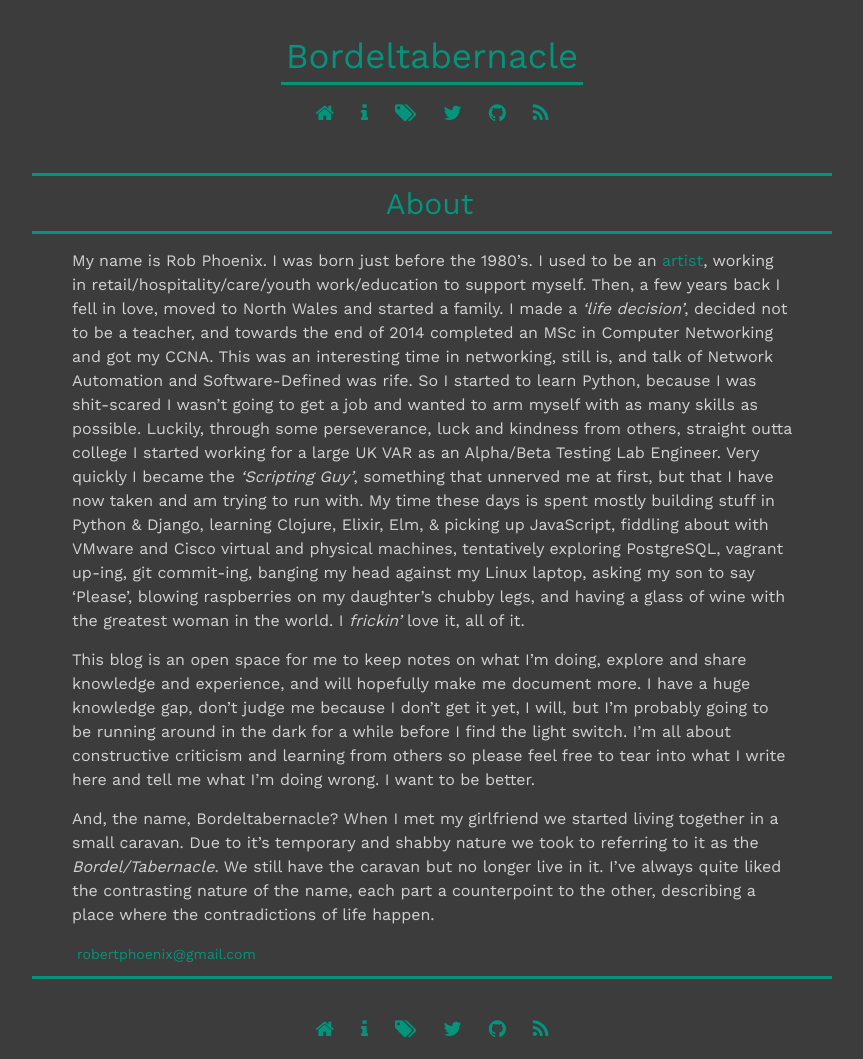
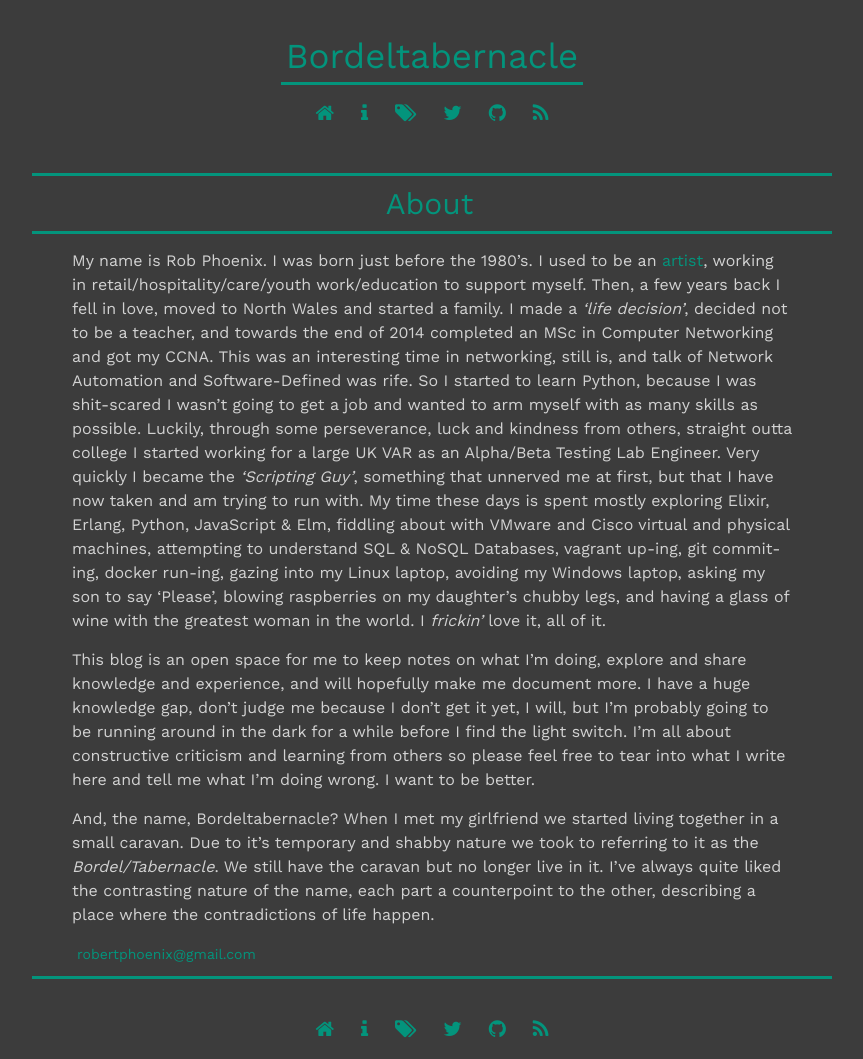
Before and after one commit to robphoenix/bordeltabernacle.github.io, a Jekyll site: the page built from about.md, in a window 1280 px wide. Shown: the whole page, without its empty margins (208-1071 px from the left). Built offline with Jekyll 4.4.1, drawn with Linux system fonts in a browser that asks for light colours; nearby versions of some CDN libraries; Markdown is read by kramdown in place of the engine named in the settings.

Commit message:
updated about.md

```diff
--- a/about.md
+++ b/about.md
@@ -4,7 +4,7 @@
 permalink: about/
 ---
 
-My name is Rob Phoenix. I was born just before the 1980's. I used to be an [artist](http://rm-phoenix.co.uk/), working in retail/hospitality/care/youth work/education to support myself. Then, a few years back I fell in love, moved to North Wales and started a family. I made a *'life decision'*, decided not to be a teacher, and towards the end of 2014 completed an MSc in Computer Networking and got my CCNA. This was an interesting time in networking, still is, and talk of Network Automation and Software-Defined was rife.  So I started to learn Python, because I was shit-scared I wasn't going to get a job and wanted to arm myself with as many skills as possible.  Luckily, through some perseverance, luck and kindness from others, straight outta college I started working for a large UK VAR as an Alpha/Beta Testing Lab Engineer. Very quickly I became the *'Scripting Guy'*, something that unnerved me at first, but that I have now taken and am trying to run with.  My time these days is spent mostly building stuff in Python & Django, learning Clojure, Elixir, Elm, & picking up JavaScript, fiddling about with VMware and Cisco virtual and physical machines, tentatively exploring PostgreSQL, vagrant up-ing, git commit-ing, banging my head against my Linux laptop, asking my son to say 'Please', blowing raspberries on my daughter's chubby legs, and having a glass of wine with the greatest woman in the world. I *frickin'* love it, all of it.
+My name is Rob Phoenix. I was born just before the 1980's. I used to be an [artist](http://rm-phoenix.co.uk/), working in retail/hospitality/care/youth work/education to support myself. Then, a few years back I fell in love, moved to North Wales and started a family. I made a *'life decision'*, decided not to be a teacher, and towards the end of 2014 completed an MSc in Computer Networking and got my CCNA. This was an interesting time in networking, still is, and talk of Network Automation and Software-Defined was rife.  So I started to learn Python, because I was shit-scared I wasn't going to get a job and wanted to arm myself with as many skills as possible.  Luckily, through some perseverance, luck and kindness from others, straight outta college I started working for a large UK VAR as an Alpha/Beta Testing Lab Engineer. Very quickly I became the *'Scripting Guy'*, something that unnerved me at first, but that I have now taken and am trying to run with.  My time these days is spent mostly exploring Elixir, Erlang, Python, JavaScript & Elm, fiddling about with VMware and Cisco virtual and physical machines, attempting to understand SQL & NoSQL Databases, vagrant up-ing, git commit-ing, docker run-ing, gazing into my Linux laptop, avoiding my Windows laptop, asking my son to say 'Please', blowing raspberries on my daughter's chubby legs, and having a glass of wine with the greatest woman in the world. I *frickin'* love it, all of it.
 
 This blog is an open space for me to keep notes on what I'm doing, explore and share knowledge and experience, and will hopefully make me document more. I have a huge knowledge gap, don't judge me because I don't get it yet, I will, but I'm probably going to be running around in the dark for a while before I find the light switch. I'm all about constructive criticism and learning from others so please feel free to tear into what I write here and tell me what I'm doing wrong. I want to be better.
 
```
